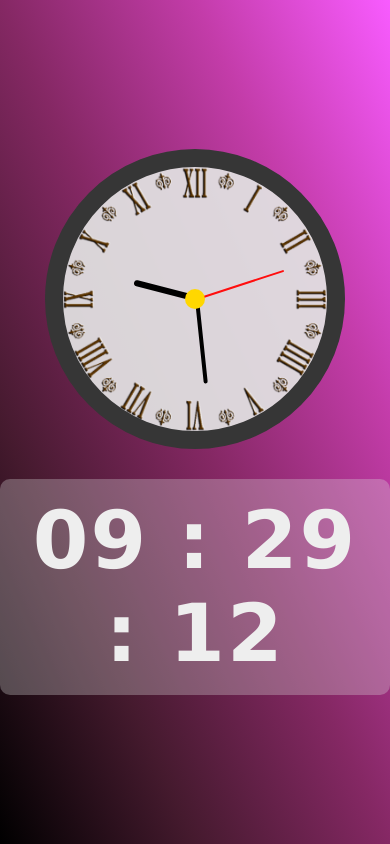
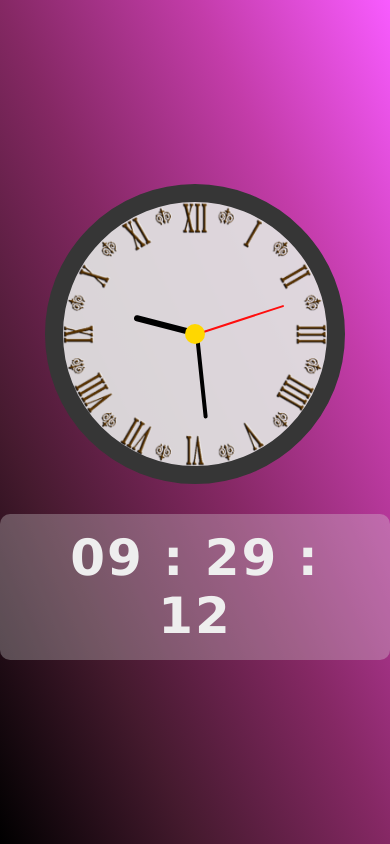
Before and after one commit to VivekanandKumar/Clock, a plain HTML site: page index.html in a window 390 px wide. Drawn offline with Linux system fonts and the light colour scheme.

Commit message:
change digital clock font size for mobile screen

```diff
--- a/src/style.css
+++ b/src/style.css
@@ -85,3 +85,8 @@
   z-index: 100;
   transform: translate(-50%, -50%);
 }
+@media screen and (max-width: 600px) {
+  .digital-clock {
+    font-size: 50px;
+  }
+}
```
